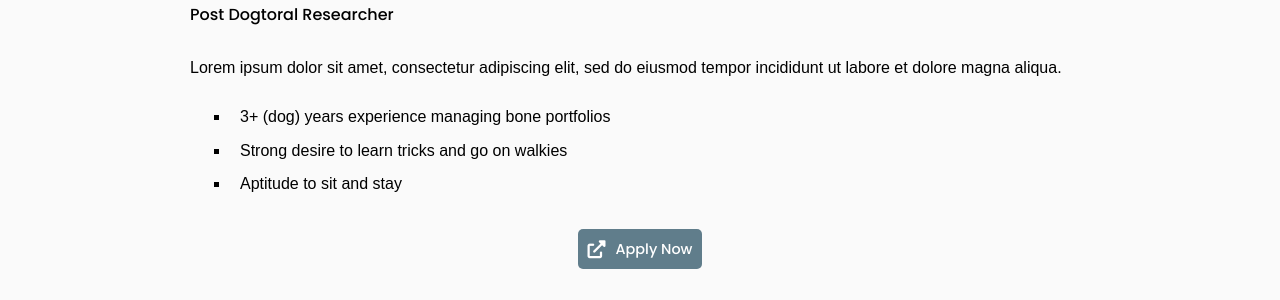
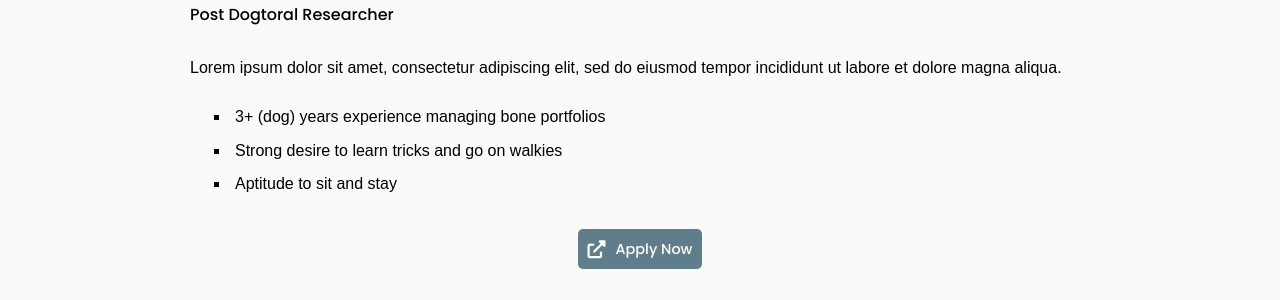
Before and after one commit to abel-sysu/en, a Jekyll site: the page built from team/index.md, in a window 1280 px wide. Shown: the part 1173-1473 px from the top of the page. Built offline with Jekyll 4.4.1, drawn with Linux system fonts in a browser that asks for light colours.

Commit message:
Update list.scss

```diff
--- a/css/list.scss
+++ b/css/list.scss
@@ -14,8 +14,8 @@ ol {
   li {
     margin: 5px 0;
     @include trim-v-margins;
-    padding-left: 10px;
-    text-align: justify;
+    padding-left: 5px;
+    text-align: left;
     line-height: $spacing + 0.3;
   }
 }
```
